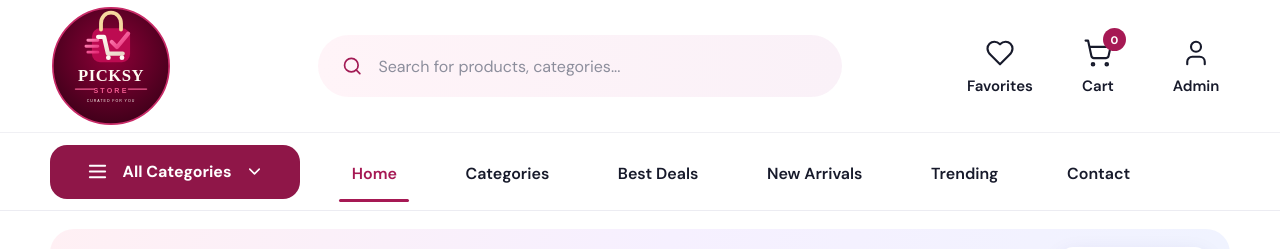
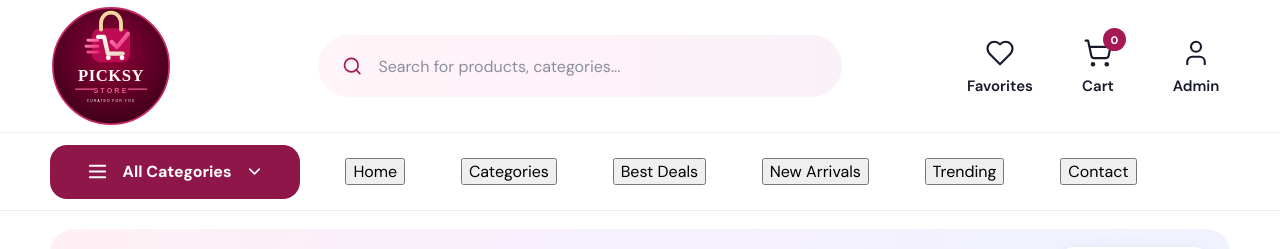
Before and after one commit to thepicksystore/Picksy-Store, a React (Vite) app: page / in a window 1280 px wide. Shown: the top 249 px of the page. Built offline with nearby package versions, Linux system fonts and the light colour scheme; no server answers; the database is empty.

Commit message:
Fix header navigation and scrolling interactions

```diff
--- a/src/components/Header.tsx
+++ b/src/components/Header.tsx
@@ -67,6 +67,23 @@ export default function Header({
       )
     }
   }, [])
+
+
+  const scrollToId = (
+    id: string
+  ) => {
+    setOpen(false)
+
+    const element =
+      document.getElementById(id)
+
+    if (element) {
+      element.scrollIntoView({
+        behavior: 'smooth',
+        block: 'start',
+      })
+    }
+  }
 
   const submit = (
     e: React.FormEvent
@@ -155,35 +172,35 @@ export default function Header({
 
       <div className="header-nav-row">
         <div className="container header-nav-inner">
-          <Link
-            to="/#categories"
+          <button
+            type="button"
             className="all-categories-button"
-            onClick={() => setOpen(false)}
+            onClick={() => scrollToId('categories')}
           >
             <Menu size={23} />
             <span>All Categories</span>
             <ChevronDown size={19} />
-          </Link>
+          </button>
 
           <nav className={`desktop-nav ${open ? 'mobile-open' : ''}`}>
-            <Link className="active" to="/" onClick={() => setOpen(false)}>
+            <button type="button" className="active" onClick={() => scrollToId('top')}>
               Home
-            </Link>
-            <Link to="/#categories" onClick={() => setOpen(false)}>
+            </button>
+            <button type="button" onClick={() => scrollToId('categories')}>
               Categories
-            </Link>
-            <Link to="/#under299" onClick={() => setOpen(false)}>
+            </button>
+            <button type="button" onClick={() => scrollToId('under299')}>
               Best Deals
-            </Link>
-            <Link to="/#new" onClick={() => setOpen(false)}>
+            </button>
+            <button type="button" onClick={() => scrollToId('new')}>
               New Arrivals
-            </Link>
-            <Link to="/#trending" onClick={() => setOpen(false)}>
+            </button>
+            <button type="button" onClick={() => scrollToId('trending')}>
               Trending
-            </Link>
-            <Link to="/#picks" onClick={() => setOpen(false)}>
+            </button>
+            <button type="button" onClick={() => scrollToId('footer')}>
               Contact
-            </Link>
+            </button>
           </nav>
 
           <button
```
